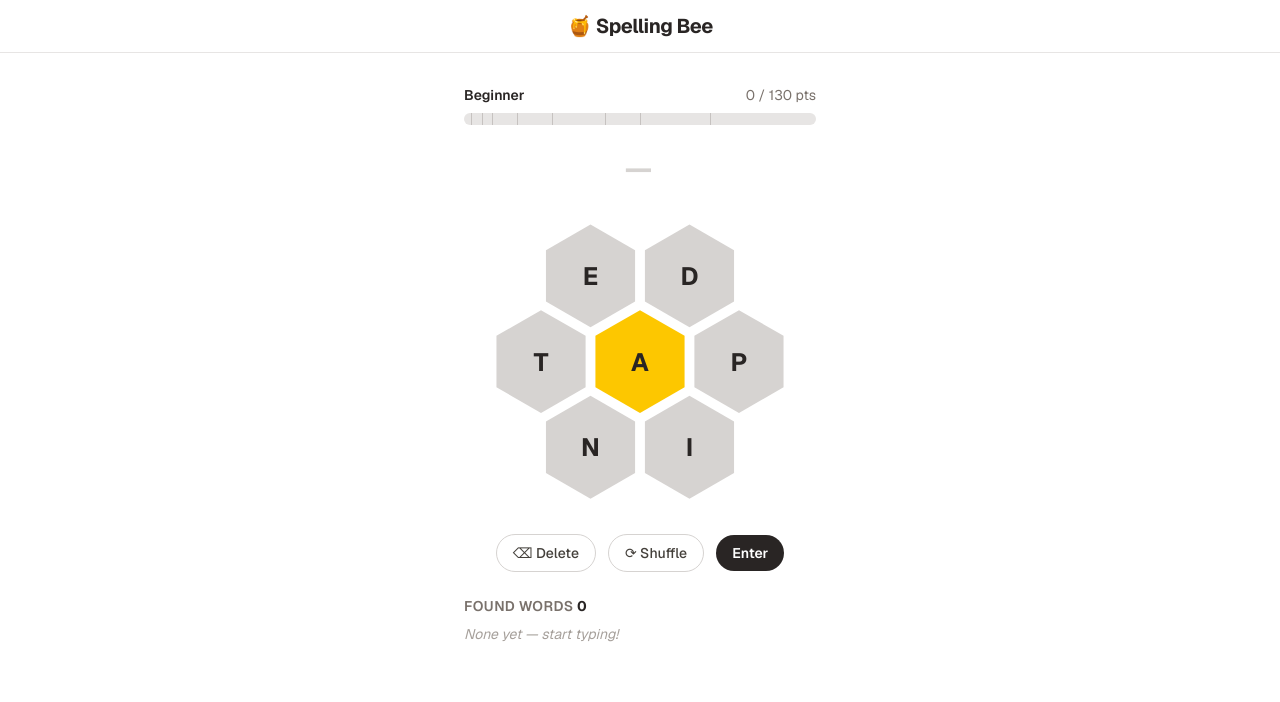
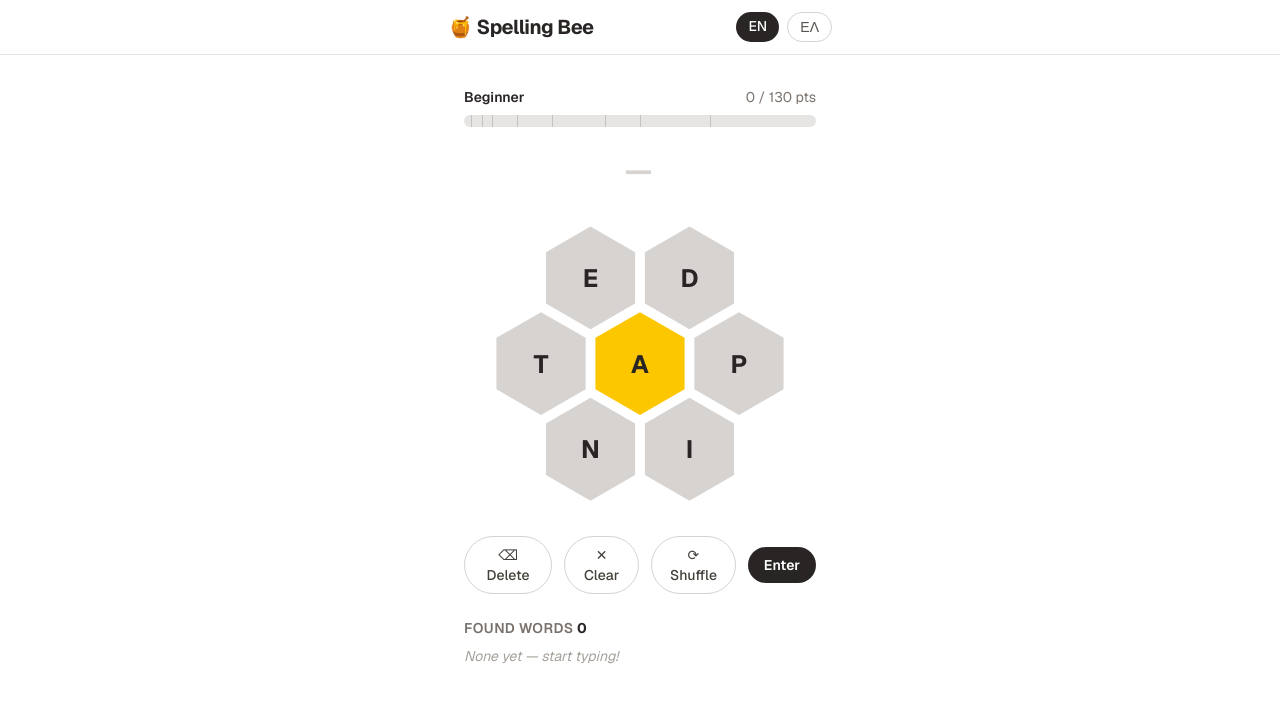
Before and after one commit to melkorinos/greekBee, a Next.js app: page / in a window 1280 px wide. Shown: the top 702 px of the page. Built offline with nearby package versions, Linux system fonts and the light colour scheme.

Commit message:
with greek

```diff
--- a/src/app/page.tsx
+++ b/src/app/page.tsx
@@ -1,17 +1,50 @@
 // page.tsx — server component entry point.
-// Loads today's puzzle on the server, then passes it to the client GameBoard.
+// Loads today's puzzle on the server based on the ?lang= query param.
+// Defaults to English. Pass ?lang=el for Greek.
 
 import { GameBoard } from "@/components/GameBoard";
 import { getTodaysPuzzle } from "@/data";
+import type { Language } from "@/types";
 
-export default function Home() {
-  // Puzzle is loaded at request time on the server — no client fetch needed
-  const puzzle = getTodaysPuzzle("en");
+// Next.js passes searchParams as a prop to server page components
+export default async function Home({
+  searchParams,
+}: {
+  searchParams: Promise<{ lang?: string }>;
+}) {
+  const { lang } = await searchParams;
+
+  // Only accept known language codes — fall back to English for anything else
+  const language: Language = lang === "el" ? "el" : "en";
+  const puzzle = getTodaysPuzzle(language);
 
   return (
     <div className="flex flex-col flex-1 items-center justify-start bg-zinc-50 font-sans min-h-screen">
-      <header className="w-full border-b border-stone-200 bg-white px-4 py-3 text-center">
-        <h1 className="text-xl font-bold tracking-tight text-stone-800">🍯 Spelling Bee</h1>
+      <header className="w-full border-b border-stone-200 bg-white px-4 py-3">
+        <div className="flex items-center justify-between max-w-sm mx-auto">
+          <h1 className="text-xl font-bold tracking-tight text-stone-800">🍯 Spelling Bee</h1>
+          {/* Language switcher — reloads the page with the chosen language */}
+          <div className="flex gap-2 text-sm font-medium">
+            <a
+              href="/"
+              data-testid="lang-en"
+              className={language === "en"
+                ? "px-3 py-1 rounded-full bg-stone-800 text-white"
+                : "px-3 py-1 rounded-full border border-stone-300 text-stone-600 hover:bg-stone-100"}
+            >
+              EN
+            </a>
+            <a
+              href="/?lang=el"
+              data-testid="lang-el"
+              className={language === "el"
+                ? "px-3 py-1 rounded-full bg-stone-800 text-white"
+                : "px-3 py-1 rounded-full border border-stone-300 text-stone-600 hover:bg-stone-100"}
+            >
+              ΕΛ
+            </a>
+          </div>
+        </div>
       </header>
       <main className="flex flex-1 w-full flex-col items-center bg-white">
         <GameBoard puzzle={puzzle} />
--- a/src/components/GameBoard.tsx
+++ b/src/components/GameBoard.tsx
@@ -112,6 +112,14 @@
           ⌫ Delete
         </button>
         <button
+          data-testid="btn-clear"
+          onClick={clearInput}
+          className={styles.buttonSecondary}
+          aria-label="Clear input"
+        >
+          ✕ Clear
+        </button>
+        <button
           data-testid="btn-shuffle"
           onClick={shuffleLetters}
           className={styles.buttonSecondary}
```
